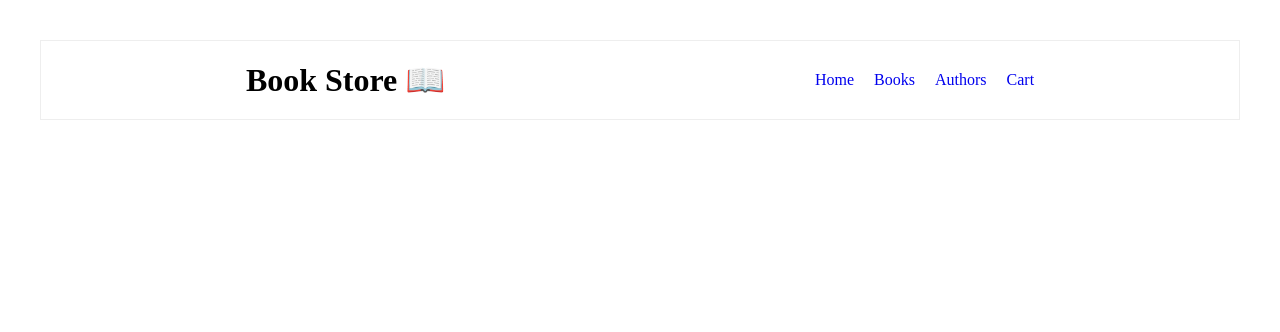
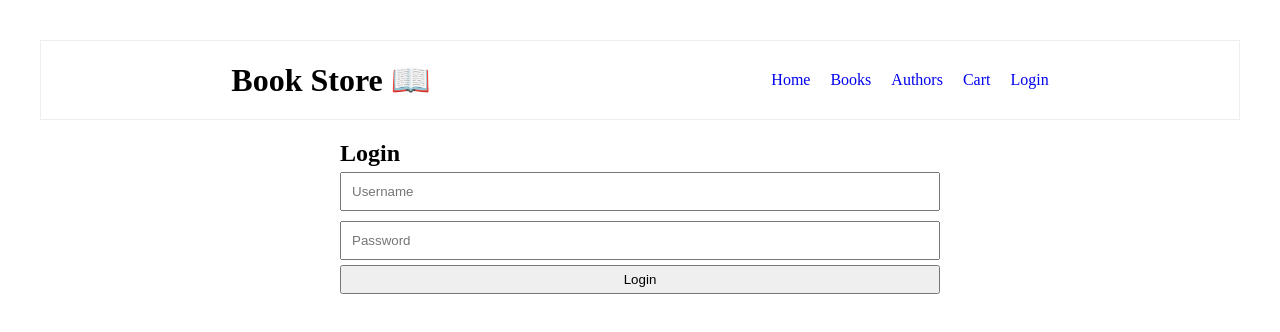
Before and after one commit to dnyanesh-ghodse07/book-store, a React (Vite) app: page /login in a window 1280 px wide. Shown: the top 332 px of the page. Built offline with nearby package versions, Linux system fonts and the light colour scheme.

Commit message:
authentication added

```diff
--- a/src/App.jsx
+++ b/src/App.jsx
@@ -1,5 +1,5 @@
 import "./App.css";
-import { Routes, Route } from "react-router-dom";
+import { Routes, Route, Navigate } from "react-router-dom";
 import Home from "./pages/Home/Home";
 import Authors from "./pages/Authors/Authors";
 import BookDetails from "./pages/BookDetails/BookDetails";
@@ -7,8 +7,12 @@ import Books from "./pages/Books/Books";
 import Navbar from "./components/NavBar/Navbar";
 import Cart from "./pages/Cart/Cart";
 import AuthorDetails from "./pages/AuthorDetails/AuthorDetails";
+import Login from "./pages/Login/Login";
+import { useContext } from "react";
+import { BooksContext } from "./store/bookContext";
 
 function App() {
+  const { login } = useContext(BooksContext);
   return (
     <div className="app">
       <Navbar />
@@ -16,9 +20,13 @@ function App() {
         <Route path="/" element={<Home />} />
         <Route path="authors" element={<Authors />}></Route>
         <Route path="/authors/:id" element={<AuthorDetails />} />
-        <Route path="cart" element={<Cart />} />
+        <Route
+          path="cart"
+          element={login ? <Cart /> : <Navigate to="/login" />}
+        />
         <Route path="books" element={<Books />}></Route>
         <Route path="books/:id" element={<BookDetails />} />
+        <Route path="login" element={<Login />}></Route>
       </Routes>
     </div>
   );
--- a/src/components/Navbar/Navbar.jsx
+++ b/src/components/Navbar/Navbar.jsx
@@ -1,8 +1,17 @@
-import { NavLink } from "react-router-dom";
+import { NavLink, useNavigate } from "react-router-dom";
 import styles from "./Navbar.module.css";
 import { useCart } from "../../store/CartContext";
+import { useContext } from "react";
+import { BooksContext } from "../../store/bookContext";
 const Navbar = () => {
   const { cartState } = useCart();
+  const navigate = useNavigate();
+  const { login, setLogin } = useContext(BooksContext);
+
+  const handleLogout = () => {
+    setLogin(false);
+    navigate("/");
+  };
 
   return (
     <div className={styles.navbar}>
@@ -29,6 +38,15 @@ const Navbar = () => {
             )}
           </NavLink>
         </li>
+        {!login ? (
+          <li>
+            <NavLink to="login">Login</NavLink>
+          </li>
+        ) : (
+          <button className={styles.logout} onClick={handleLogout}>
+            Logout
+          </button>
+        )}
       </ul>
     </div>
   );
--- a/src/components/Navbar/Navbar.module.css
+++ b/src/components/Navbar/Navbar.module.css
@@ -21,3 +21,15 @@ a {
   background-color: lightblue;
   padding: 5px;
 }
+
+.logout {
+  border: none;
+  background-color: #b28bf0c3;
+  padding: 4px;
+  color: #eee;
+}
+
+.logout:hover {
+  color: black;
+  cursor: pointer;
+}
--- /dev/null
+++ b/src/pages/Login/Login.jsx
@@ -0,0 +1,46 @@
+import { useContext, useState } from "react";
+import styles from "./Login.module.css";
+import { BooksContext } from "../../store/bookContext";
+import { useNavigate } from "react-router-dom";
+
+const USER = "john";
+const PASS = "1234";
+const Login = () => {
+  const navigate = useNavigate();
+  const [username, setUsername] = useState("");
+  const [password, setPassword] = useState("");
+
+  const { setLogin } = useContext(BooksContext);
+
+  const handleLogin = (user, pass) => {
+    if (user === USER && PASS === pass) {
+      setLogin(true);
+      navigate("/");
+    } else {
+      alert("Username or password is incorrect");
+    }
+  };
+
+  return (
+    <div className={styles.loginContainer}>
+      <div className={styles.login}>
+        <h2>Login</h2>
+        <input
+          type="text"
+          placeholder="Username"
+          value={username}
+          onChange={(e) => setUsername(e.target.value)}
+        />
+        <input
+          type="password"
+          placeholder="Password"
+          value={password}
+          onChange={(e) => setPassword(e.target.value)}
+        />
+        <button onClick={() => handleLogin(username, password)}>Login</button>
+      </div>
+    </div>
+  );
+};
+
+export default Login;
--- /dev/null
+++ b/src/pages/Login/Login.module.css
@@ -0,0 +1,22 @@
+.login {
+  width: 50%;
+  display: flex;
+  flex-direction: column;
+}
+
+.login input {
+  padding: 10px;
+  margin: 5px 0;
+}
+
+.login button {
+  padding: 5px;
+}
+
+.loginContainer {
+  width: 100%;
+  height: 100%;
+  display: flex;
+  justify-content: center;
+  align-items: center;
+}
--- a/src/store/bookContext.jsx
+++ b/src/store/bookContext.jsx
@@ -8,6 +8,7 @@ const BooksContextProvider = ({ children }) => {
   const [loading, setLoading] = useState(false);
   const [error, setError] = useState("");
   const [books, setBooks] = useState([]);
+  const [login, setLogin] = useState(false);
 
   async function getBooks() {
     try {
@@ -49,6 +50,8 @@ const BooksContextProvider = ({ children }) => {
         featuredBooks,
         getBookByAuthors,
         getBookById,
+        login,
+        setLogin,
       }}
     >
       {children}
```
Also changed, not shown: src/data/book-data.json (+9 -1 lines).
